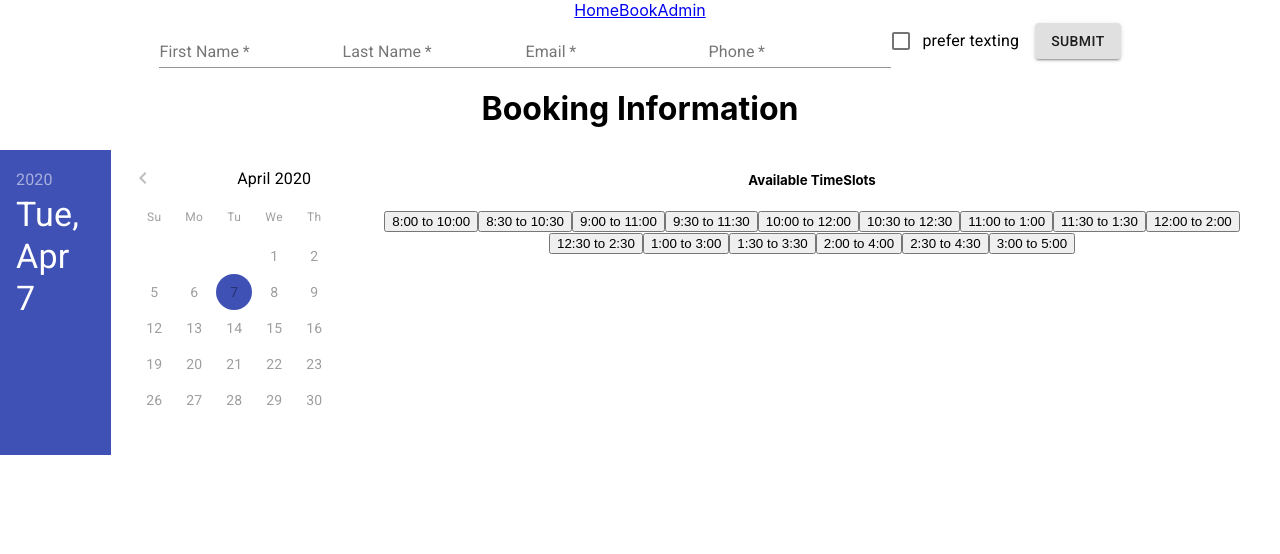
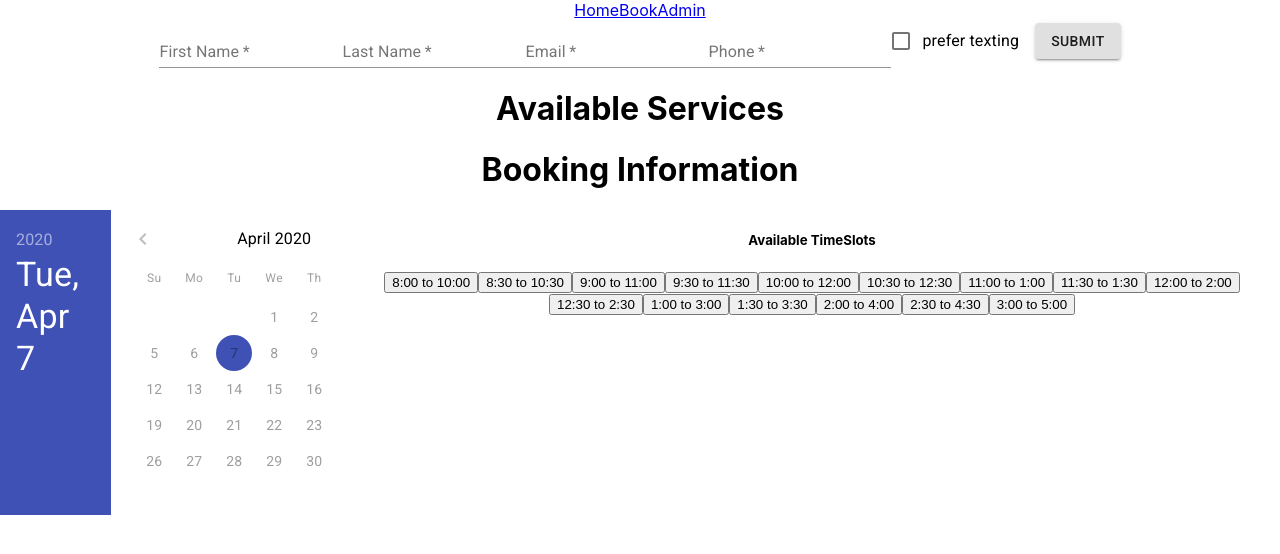
Before and after one commit to julienguyenn/car-detailing-site, a React (Create React App) app in the folder client/: page /book in a window 1280 px wide. Shown: the top 554 px of the page. Built offline with nearby package versions, Linux system fonts and the light colour scheme; no server answers.

Commit message:
added some placeholder services in database

```diff
--- a/client/src/booking/BookingDetails.js
+++ b/client/src/booking/BookingDetails.js
@@ -13,10 +13,15 @@ export default function BookingDetails({ changeBooking }) {
     changeBooking((prev) => {
       return {...prev, startTime: '', endTime: '', date}
     });
-  }, [ date ])
+  }, [ date ]);
+
+  useEffect(() => {
+
+  })
 
   return (
     <div>
+      <h1>Available Services</h1>
       <h1>Booking Information</h1>
       <div id="day-time-box">
         <Calendar date={date} changeDate={changeDate}/>
```
